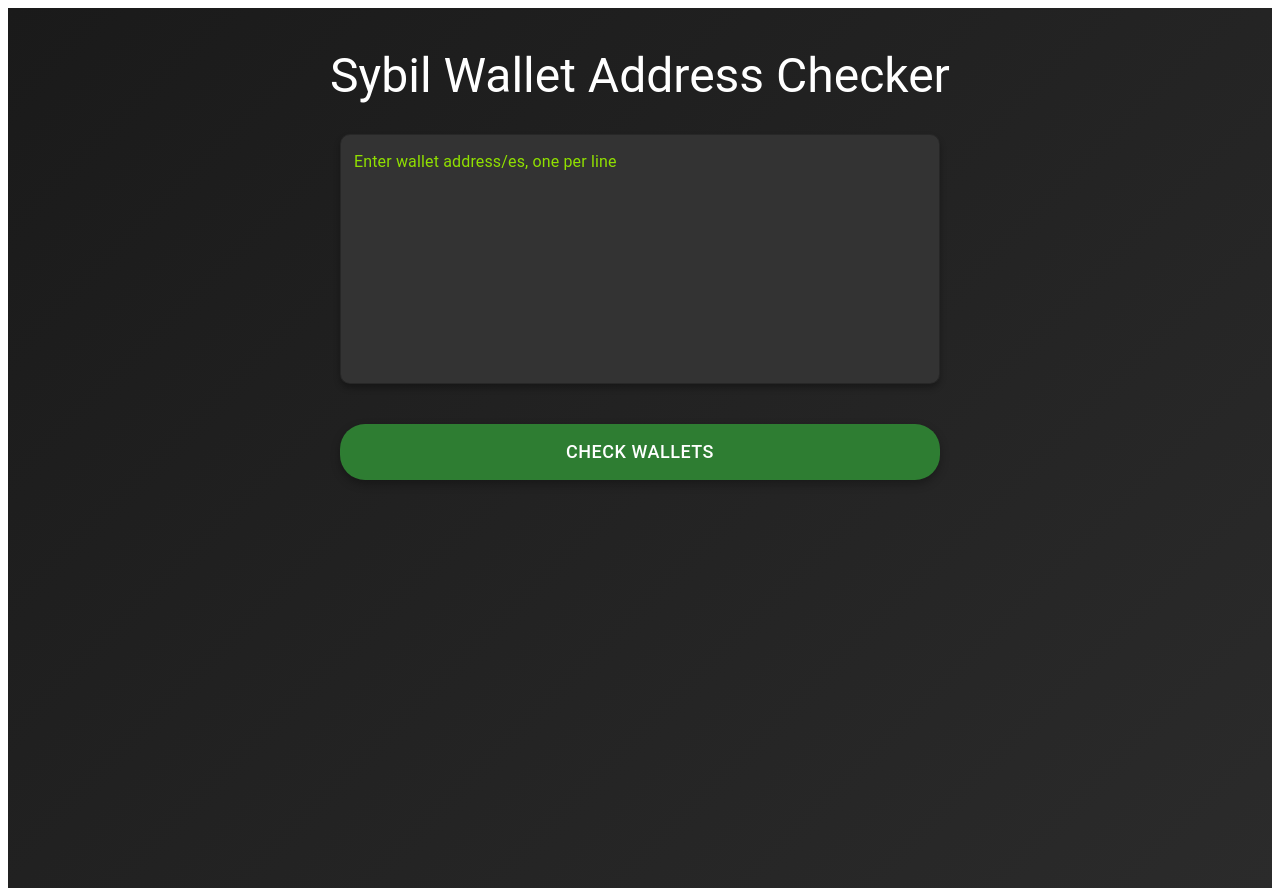
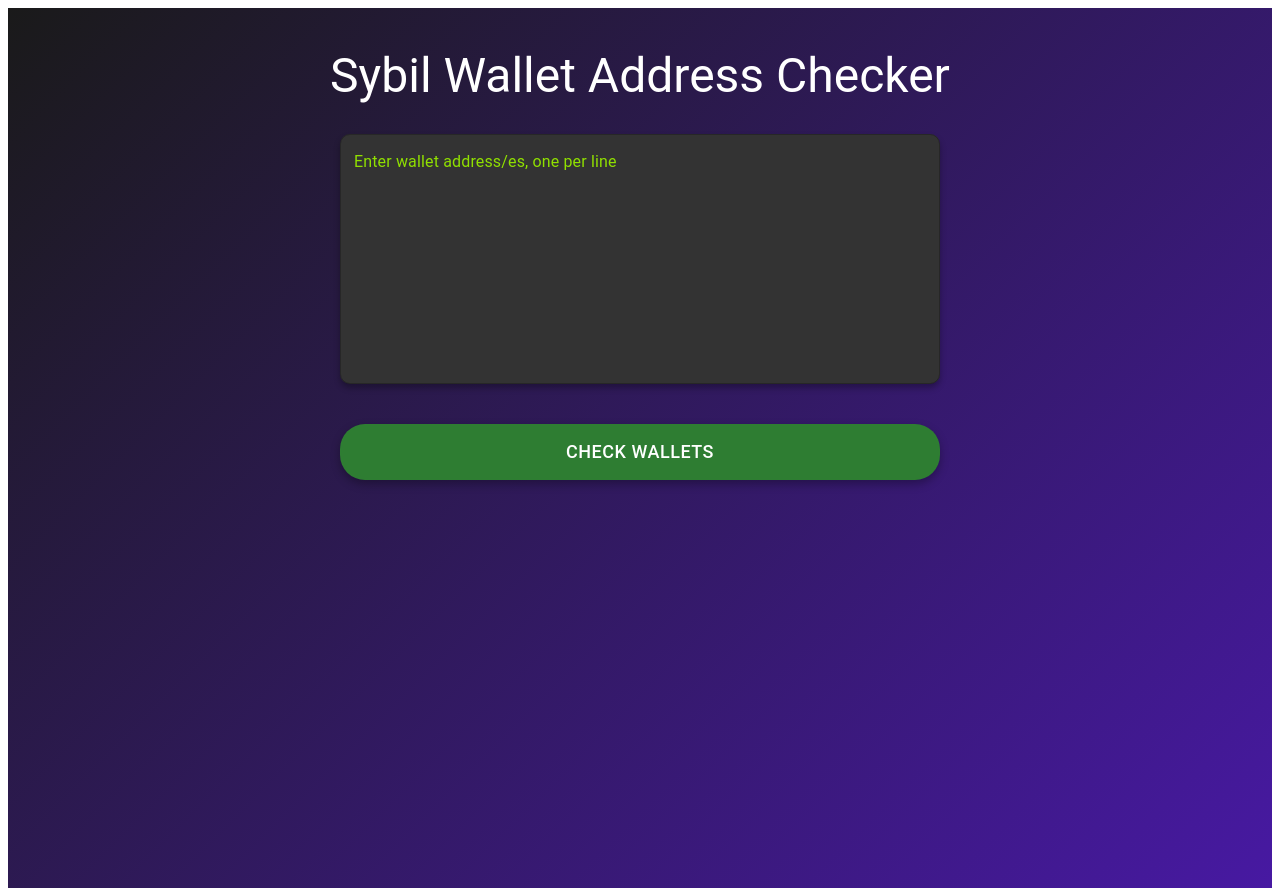
Before and after one commit to Sid-NodeOps/MVP-Test-Sybil-Frontend, a React (Create React App) app: page / in a window 1280 px wide. Built offline with nearby package versions, Linux system fonts and the light colour scheme.

Commit message:
bg color change

```diff
--- a/src/walletChecker.js
+++ b/src/walletChecker.js
@@ -46,7 +46,7 @@ const WalletChecker = () => {
 
   return (
     <div style={{
-      background: 'linear-gradient(135deg, #1a1a1a, #2b2b2b)',
+      background: 'linear-gradient(135deg, #1a1a1a, #4719a2ff)',
       color: 'white',
       minHeight: '100vh',
       padding: '40px',
```
